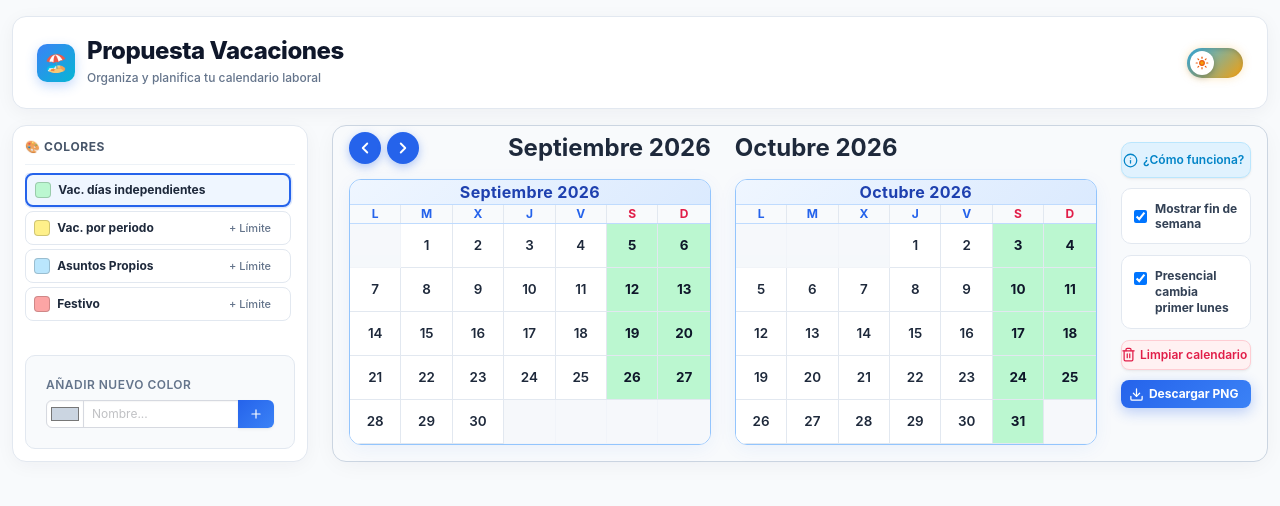
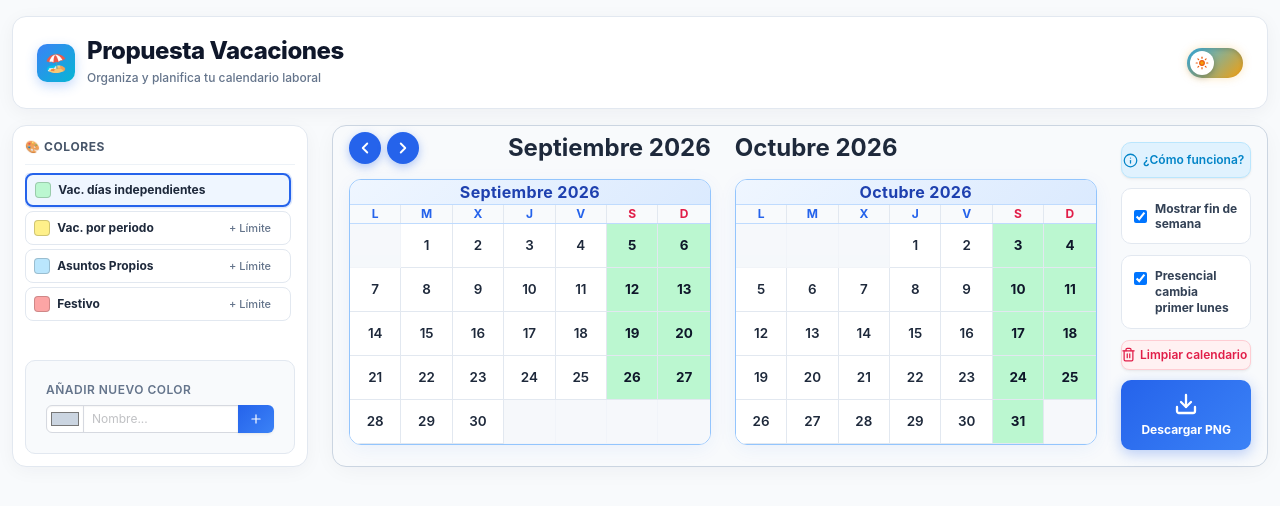
Before and after one commit to demalmar/PropuestaVacaciones, a React (Vite) app: page / in a window 1280 px wide. Shown: the top 506 px of the page. Built offline with nearby package versions, Linux system fonts and the light colour scheme.

Commit message:
feat: make Descargar PNG fill available column height with centered larger icon and text below

```diff
--- a/index.tsx
+++ b/index.tsx
@@ -875,9 +875,9 @@ const CalendarApp = () => {
                     </div>
                   </div>
 
-                  {/* 3. Columna derecha estrecha: Mostrar fin de semana, Presencial cambia primer lunes, Limpiar calendario, Guardar imagen */}
-                  <div className="column is-2-desktop is-12-tablet">
-                    <div className="is-flex is-flex-direction-column" style={{ gap: '0.65rem', transform: 'translateZ(0)', willChange: 'transform' }}>
+                  {/* 3. Columna derecha estrecha: Cómo funciona, Mostrar fin de semana, Presencial cambia primer lunes, Limpiar calendario, Descargar PNG */}
+                  <div className="column is-2-desktop is-12-tablet is-flex is-flex-direction-column">
+                    <div className="is-flex is-flex-direction-column is-flex-grow-1" style={{ gap: '0.65rem', transform: 'translateZ(0)', willChange: 'transform', height: '100%' }}>
                       {/* 1. ¿Cómo funciona? como primera opción */}
                       <button
                         onClick={() => setShowHowItWorks(true)}
@@ -986,22 +986,31 @@ const CalendarApp = () => {
                         )}
                       </div>
 
-                      {/* 5. Descargar PNG (en lugar del verde Guardar imagen) */}
+                      {/* 5. Descargar PNG: ocupa toda la altura disponible con icono grande centrado y texto debajo */}
                       <button
                         onClick={handleExportPNG}
-                        className="button is-fullwidth is-small"
+                        className="button is-fullwidth"
                         style={{
-                          borderRadius: '8px',
+                          flex: 1,
+                          minHeight: '64px',
+                          borderRadius: '10px',
                           background: 'linear-gradient(135deg, #2563eb 0%, #3b82f6 100%)',
                           color: '#ffffff',
                           border: 'none',
                           fontWeight: 700,
-                          boxShadow: '0 4px 14px rgba(37, 99, 235, 0.3)'
+                          boxShadow: '0 4px 14px rgba(37, 99, 235, 0.3)',
+                          display: 'flex',
+                          flexDirection: 'column',
+                          alignItems: 'center',
+                          justifyContent: 'center',
+                          gap: '0.45rem',
+                          padding: '0.75rem 0.5rem',
+                          transition: 'all 0.15s ease'
                         }}
                         title="Descargar propuesta en formato PNG"
                       >
-                        <span className="icon is-small"><Download size={15} /></span>
-                        <span>Descargar PNG</span>
+                        <Download size={24} strokeWidth={2.3} />
+                        <span style={{ fontSize: '12px', fontWeight: 700, lineHeight: 1.2 }}>Descargar PNG</span>
                       </button>
                     </div>
                   </div>
```
